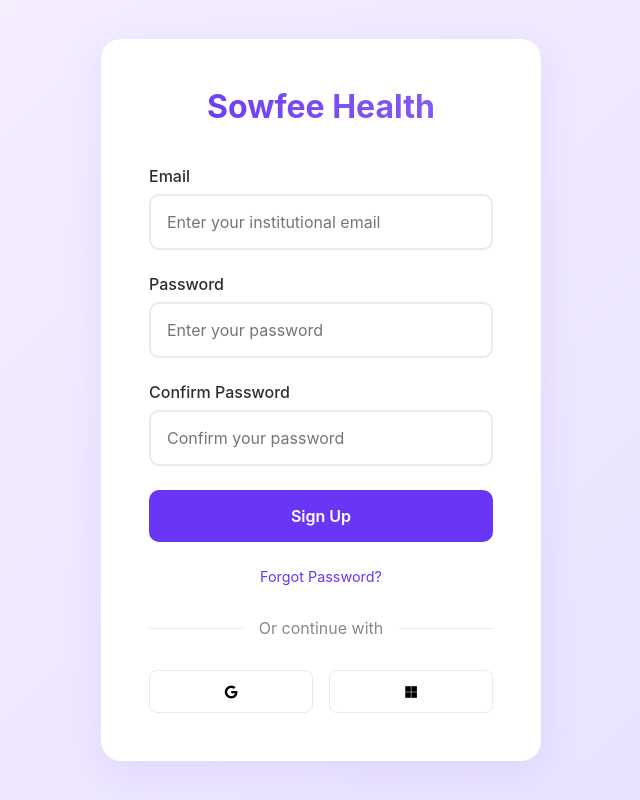
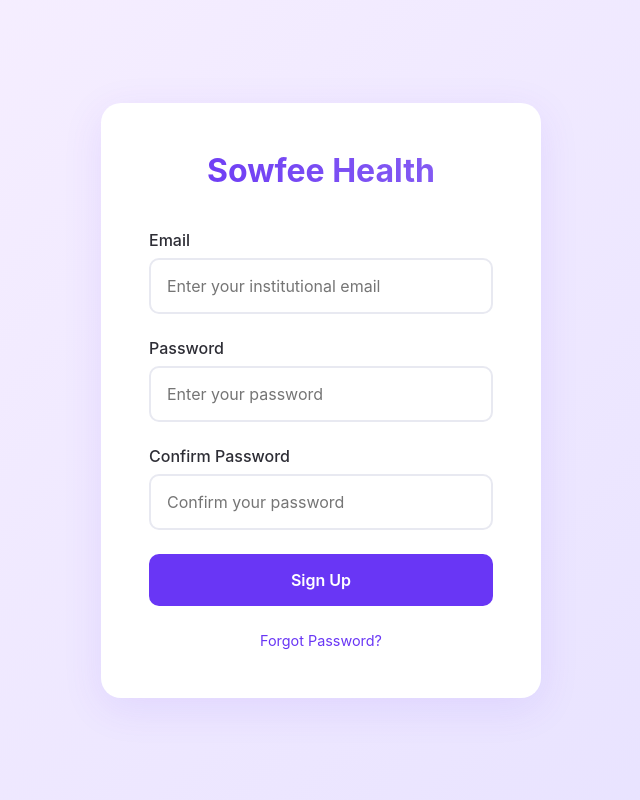
Before and after one commit to SowfeeHealth/SowfeeHealth, a Django app: page /register/ in a window 1280 px wide. Shown: the whole page, without its empty margins (319-959 px from the left). Run offline with Django 5.2, Linux system fonts and the light colour scheme.

Commit message:
deleted student serializer part

```diff
--- a/backend/surveys/views.py
+++ b/backend/surveys/views.py
@@ -61,6 +61,7 @@ def student_response_view(request):
 
             survey_result = serializer.save()  # This will always create a new response
 
+            '''
             # Process student data
             student_data = {
                 "school_email": survey_result.school_email,
@@ -73,7 +74,7 @@ def student_response_view(request):
                 print("Student data", students_serializer.data, flush=True)
             else:
                 print("Error saving student:", students_serializer.errors, flush=True)
-
+            '''
             # Check if student should be flagged
             if any(getattr(survey_result, f'q{i}') >= 3 for i in range(1, 6)):
                 flagged_data = {
--- a/frontend/templates/register.html
+++ b/frontend/templates/register.html
@@ -242,18 +242,6 @@
           <br />
         </div>
 
-        <div class="divider">
-          <span>Or continue with</span>
-        </div>
-
-        <div class="social-login">
-          <button type="button" class="social-btn">
-            <i class="fab fa-google"></i>
-          </button>
-          <button type="button" class="social-btn">
-            <i class="fab fa-microsoft"></i>
-          </button>
-        </div>
       </form>
       <!-- Modal for messages -->
       {% if messages %}
```
